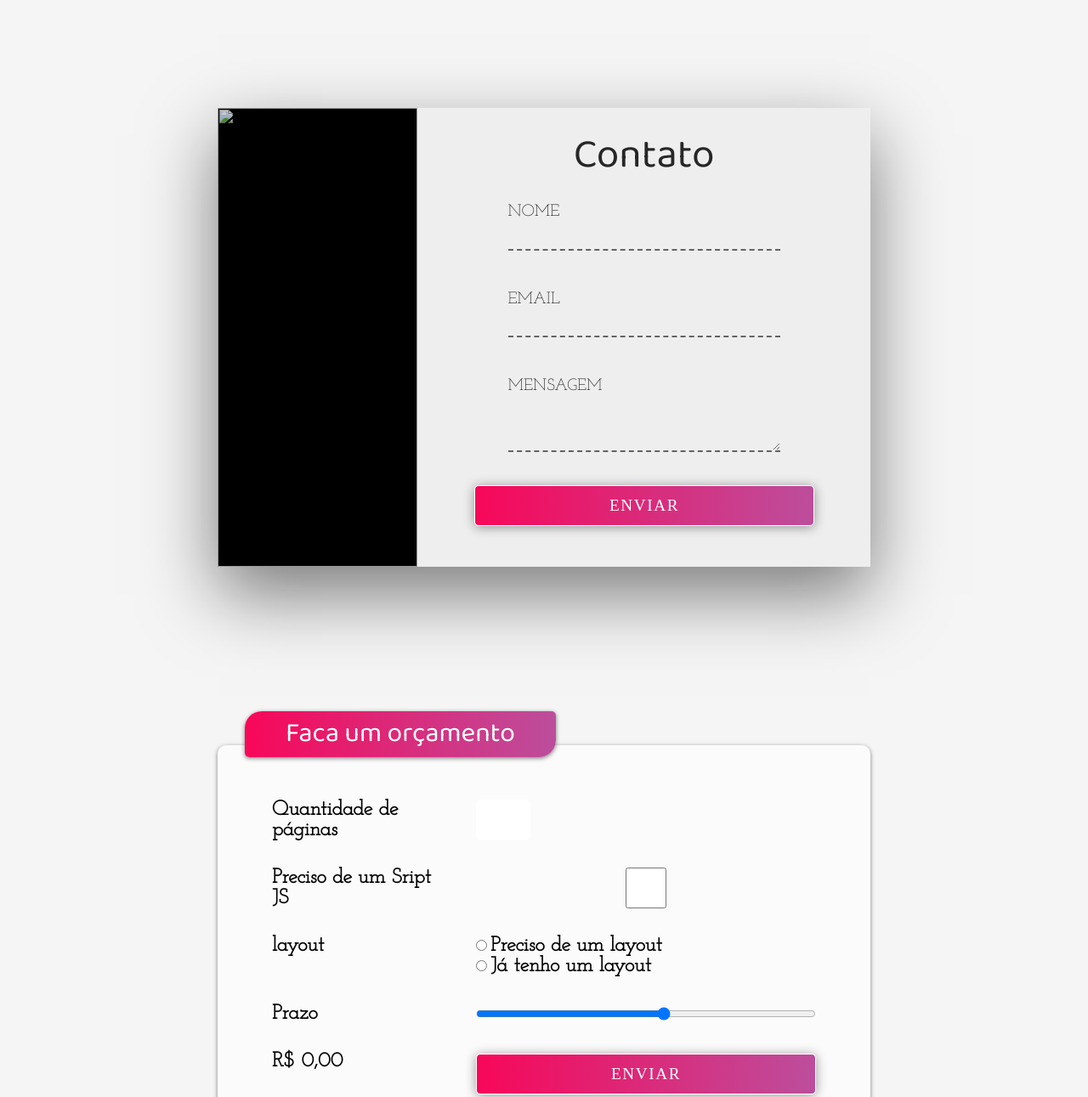
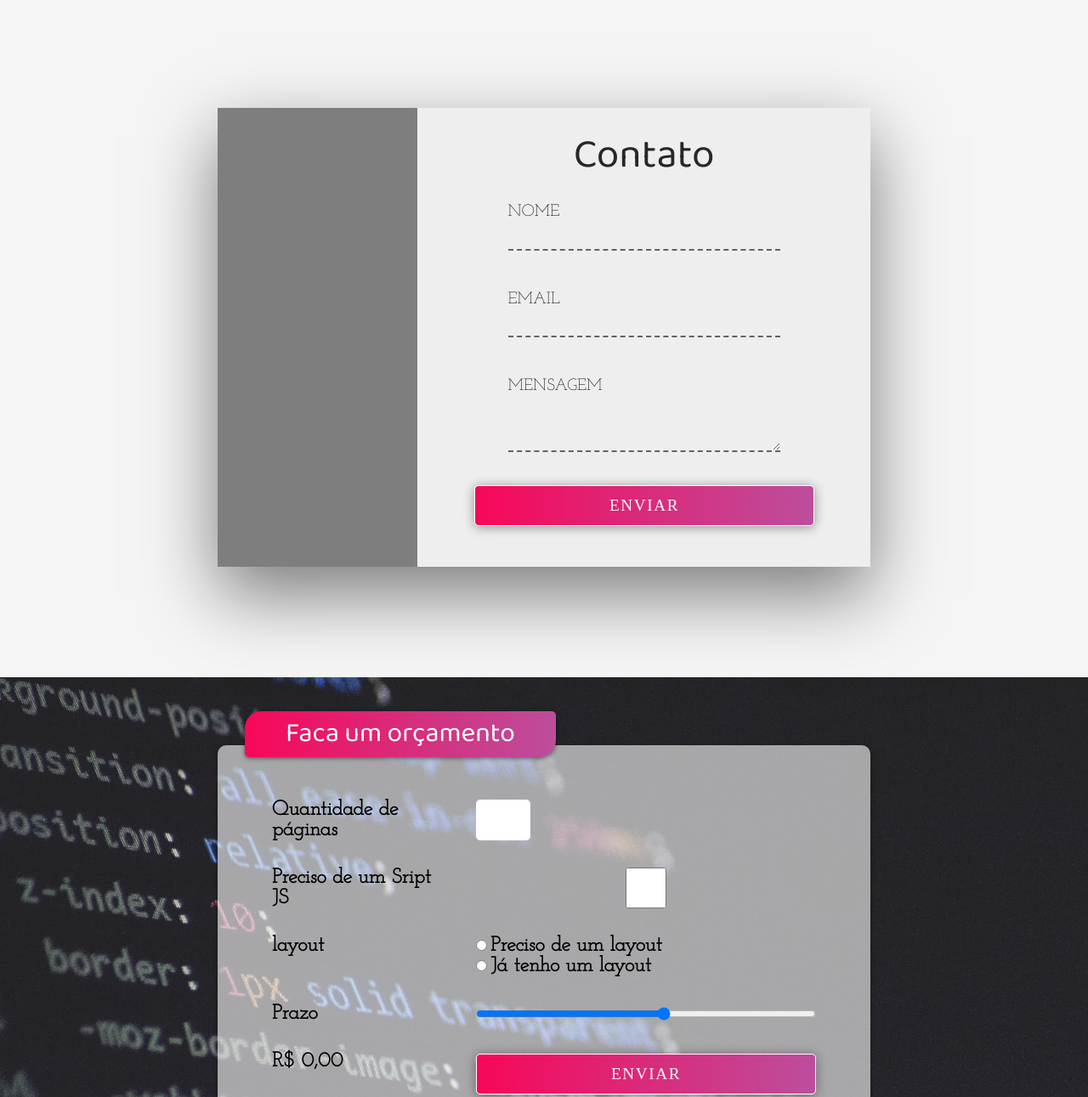
Before and after one commit to Vitoria137/Repositorio-aprendido-em-aula, a plain HTML site: page index.html in a window 1280 px wide. Shown: the part 2051-3342 px from the top of the page at 85% size. Drawn offline with Linux system fonts and the light colour scheme; the site is published under a folder, as on GitHub Pages, so addresses that start at the root find nothing.

Commit message:
:up: imagens arrumadas

```diff
--- a/index.html
+++ b/index.html
@@ -181,7 +181,7 @@
 
         <section class="sessao-contato">
             <div id="contatos" class="contato-wrapper">
-                <div class="contato-left"><img style="width:100%;height: 100%;" src="/img/contato.jpg" alt=""></div>
+                <div class="contato-left"><img style="width:100%;height: 100%;" src="img/contato.jpg" alt=""></div>
                 <div class="contato-right">
                     <h1>Contato</h1>
                     <form>
--- a/style.css
+++ b/style.css
@@ -556,7 +556,7 @@ header {
   display: flex;
   justify-content: center;
   align-items: center;
-  background: url("/img/bg-orcamento.jpg");
+  background: url("img/bg-orcamento.jpg");
   object-fit: cover;
 }
 
```
